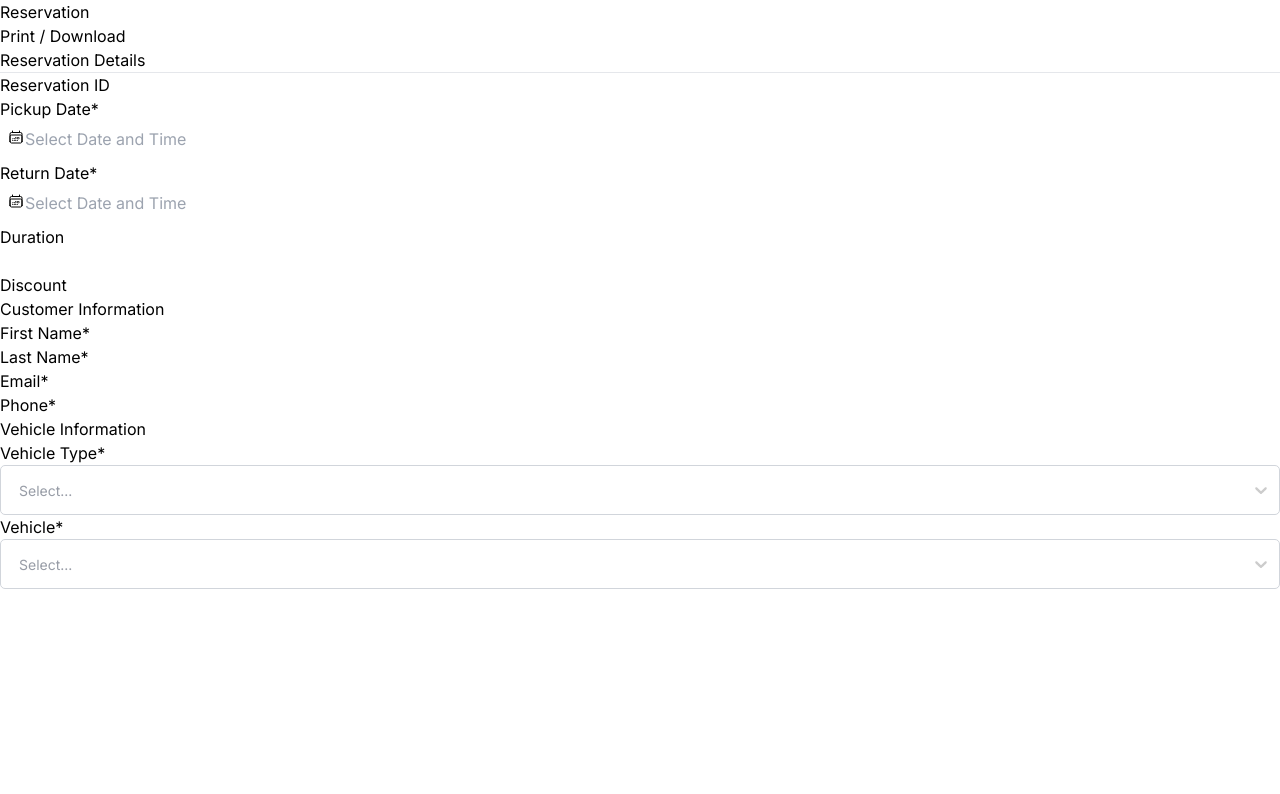
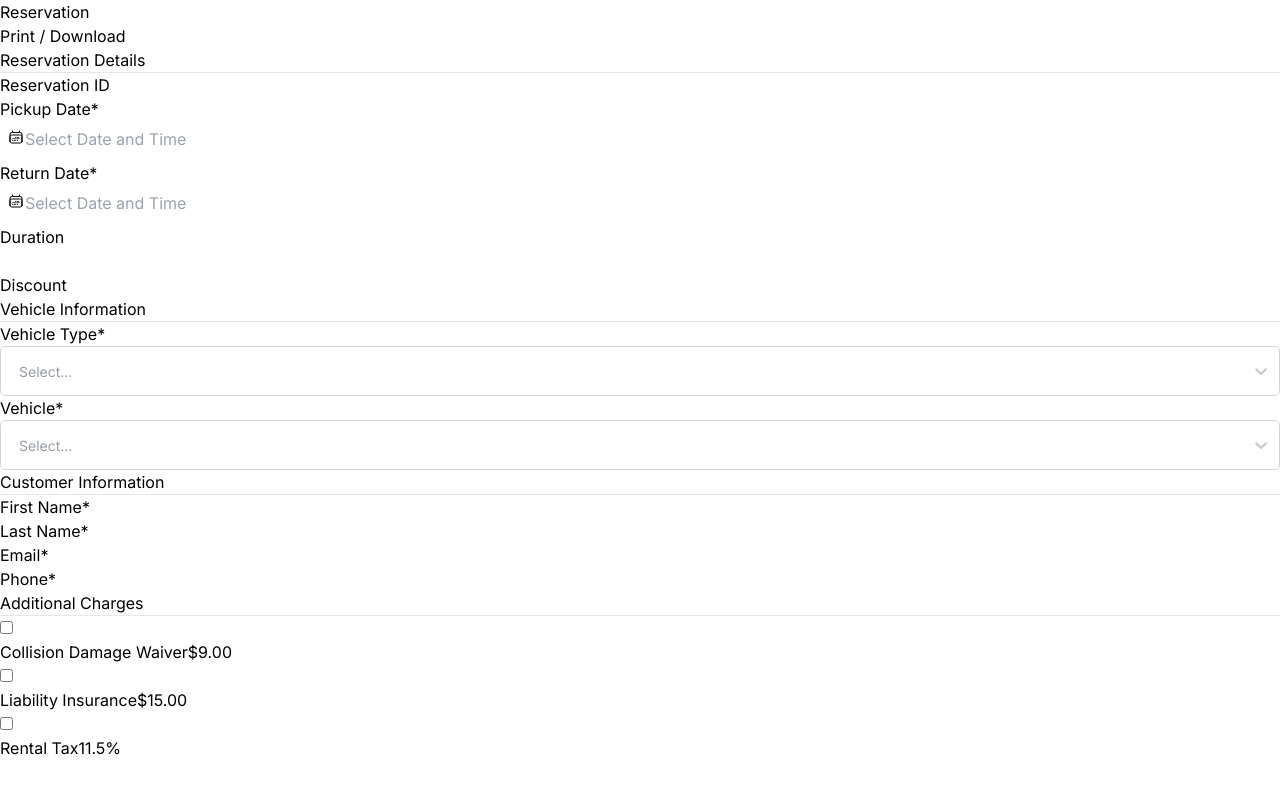
Before and after one commit to knrbokhari/car-rental-reservation, a Next.js app: page / in a window 1280 px wide. Shown: the top 794 px of the page. Built offline with nearby package versions, Linux system fonts and the light colour scheme; no server answers.

Commit message:
AdditionalCharges component created

```diff
--- /dev/null
+++ b/src/components/home/AdditionalCharges.tsx
@@ -0,0 +1,36 @@
+import React from "react";
+
+const AdditionalCharges = ({ register, data }: any) => {
+  return (
+    <div className="w-[345px]">
+      <h2 className="font-semibold text-lg text-black">Additional Charges</h2>
+      <hr className="border-b border-[#5D5CFF]" />
+      <div className="mt-3 border border-[#DFDFFF] rounded-[5px]">
+        {data?.map((charge: any) => (
+          <div key={charge.id}>
+            <label className="flex items-center space-x-2 p-3">
+              <input
+                type="checkbox"
+                className="rounded focus:ring-1 focus:ring-blue-500 focus:ring-opacity-50"
+                {...register(charge.name)}
+              />
+              <div className="flex justify-between w-full">
+                <span className="text-sm">{charge.label}</span>
+                {charge.price && (
+                  <span className="text-sm font-normal">
+                    ${charge.price.toFixed(2)}
+                  </span>
+                )}
+                {charge.present && (
+                  <span className="text-sm font-normal">{charge.present}%</span>
+                )}
+              </div>
+            </label>
+          </div>
+        ))}
+      </div>
+    </div>
+  );
+};
+
+export default AdditionalCharges;
--- a/src/components/home/CustomerInformation.tsx
+++ b/src/components/home/CustomerInformation.tsx
@@ -4,9 +4,8 @@ import Input from "../ui/Input";
 const CustomerInformation = ({ register, errors }: any) => {
   return (
     <div className="w-[345px]">
-      <div className="border-b-2 border-purple-500 mb-4 mt-6">
-        <h2 className="text-xl font-semibold mb-2">Customer Information</h2>
-      </div>
+      <h2 className="font-semibold text-lg text-black">Customer Information</h2>
+      <hr className="border-b border-[#5D5CFF]" />
       <div className="mt-3 p-[10px] border border-[#DFDFFF] rounded-[5px]">
         <div>
           <Input
--- a/src/components/home/VehicleInformation.tsx
+++ b/src/components/home/VehicleInformation.tsx
@@ -10,9 +10,8 @@ const VehicleInformation = ({
 }: any) => {
   return (
     <div className="w-[345px]">
-      <div className="border-b-2 border-purple-500 mb-4 mt-6">
-        <h2 className="text-xl font-semibold mb-2">Vehicle Information</h2>
-      </div>
+      <h2 className="font-semibold text-lg text-black">Vehicle Information</h2>
+      <hr className="border-b border-[#5D5CFF]" />
       <div className="mt-3 p-[10px] border border-[#DFDFFF] rounded-[5px]">
         <VehicleType control={control} data={vehicleTypeData} errors={errors} />
         <Vehicle control={control} data={vehicleData} errors={errors} />
--- a/src/pages/index.tsx
+++ b/src/pages/index.tsx
@@ -6,6 +6,7 @@ import { yupResolver } from "@hookform/resolvers/yup";
 import ReservationDetails from "../components/home/ReservationDetails";
 import CustomerInformation from "../components/home/CustomerInformation";
 import VehicleInformation from "../components/home/VehicleInformation";
+import AdditionalCharges from "../components/home/AdditionalCharges";
 
 type initialTypes = {
   reservationID?: string;
@@ -90,31 +91,61 @@ export default function HomePage({ data }: any) {
     (i: { type: any }) => i?.type === vehicleType?.type
   );
 
+  //
+  const AdditionalChargesData = [
+    {
+      id: 1,
+      name: "collisionDamageWaiver",
+      label: "Collision Damage Waiver",
+      price: 9.0,
+    },
+    {
+      id: 2,
+      name: "liabilityInsurance",
+      label: "Liability Insurance",
+      price: 15.0,
+    },
+    { id: 3, name: "rentalTax", label: "Rental Tax", present: 11.5 },
+  ];
+
   const onSubmit = async (value: any) => {
     console.log(value);
   };
 
   return (
-    <div className="max-w-7xl w-full p-10">
+    <div className="max-w-7xl w-full mt-[50px]">
       <FormProvider {...methods}>
         <form onSubmit={handleSubmit(onSubmit)} noValidate>
-          <div className="flex justify-between items-center">
+          <div className="flex justify-between items-center mb-0">
             <h1 className="font-bold text-2xl text-black">Reservation</h1>
             <Button type="submit">Print / Download</Button>
           </div>
 
+          <div className="flex gap-5 ">
+            <div className="flex flex-col gap-5 mt-[35px]">
               <ReservationDetails
                 register={register}
                 control={control}
                 errors={errors}
               />
-          <CustomerInformation register={register} errors={errors} />
+
               <VehicleInformation
                 control={control}
                 errors={errors}
                 vehicleTypeData={vehicleTypeData!}
                 vehicleData={vehicleData}
               />
+            </div>
+
+            <div className="flex flex-col gap-5 mt-[35px]">
+              <CustomerInformation register={register} errors={errors} />
+
+              <AdditionalCharges
+                register={register}
+                data={AdditionalChargesData}
+              />
+            </div>
+          </div>
         </form>
       </FormProvider>
     </div>
```
Lines whose indentation alone changed are shown as unchanged.
